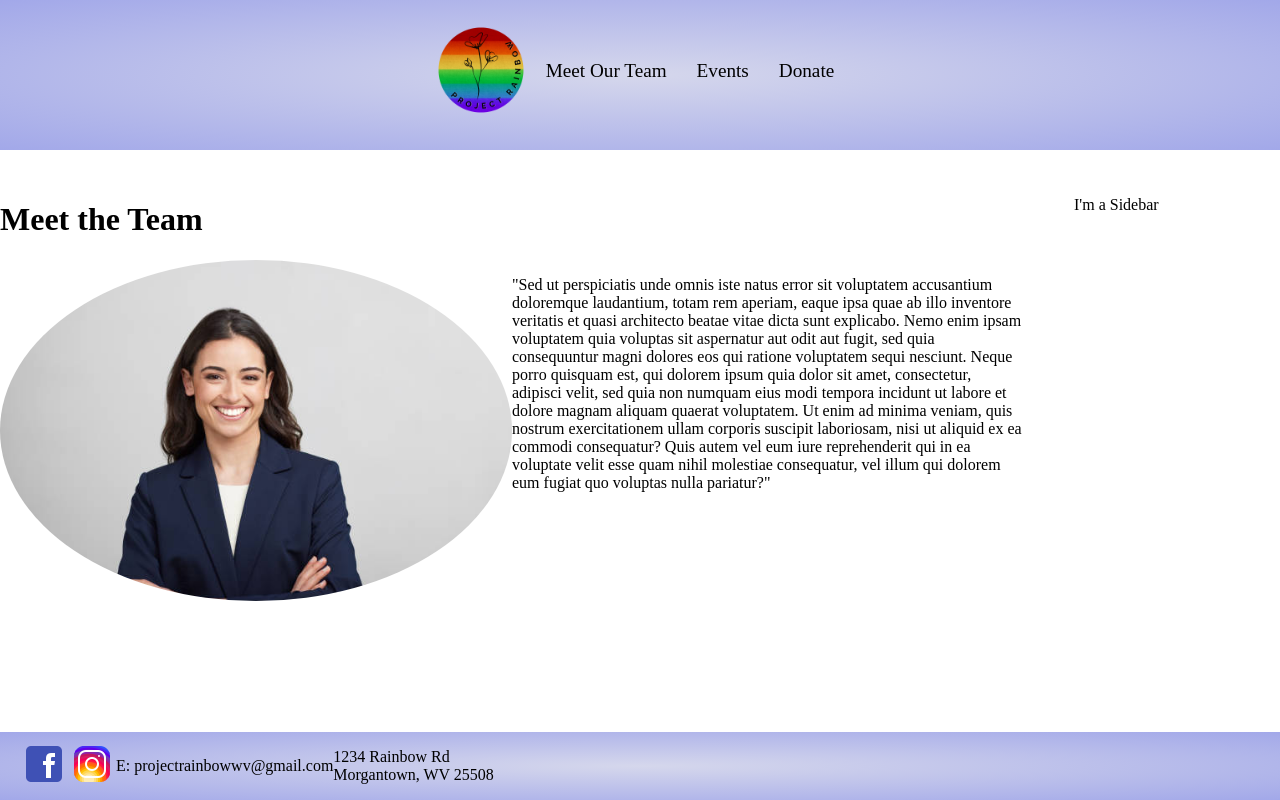
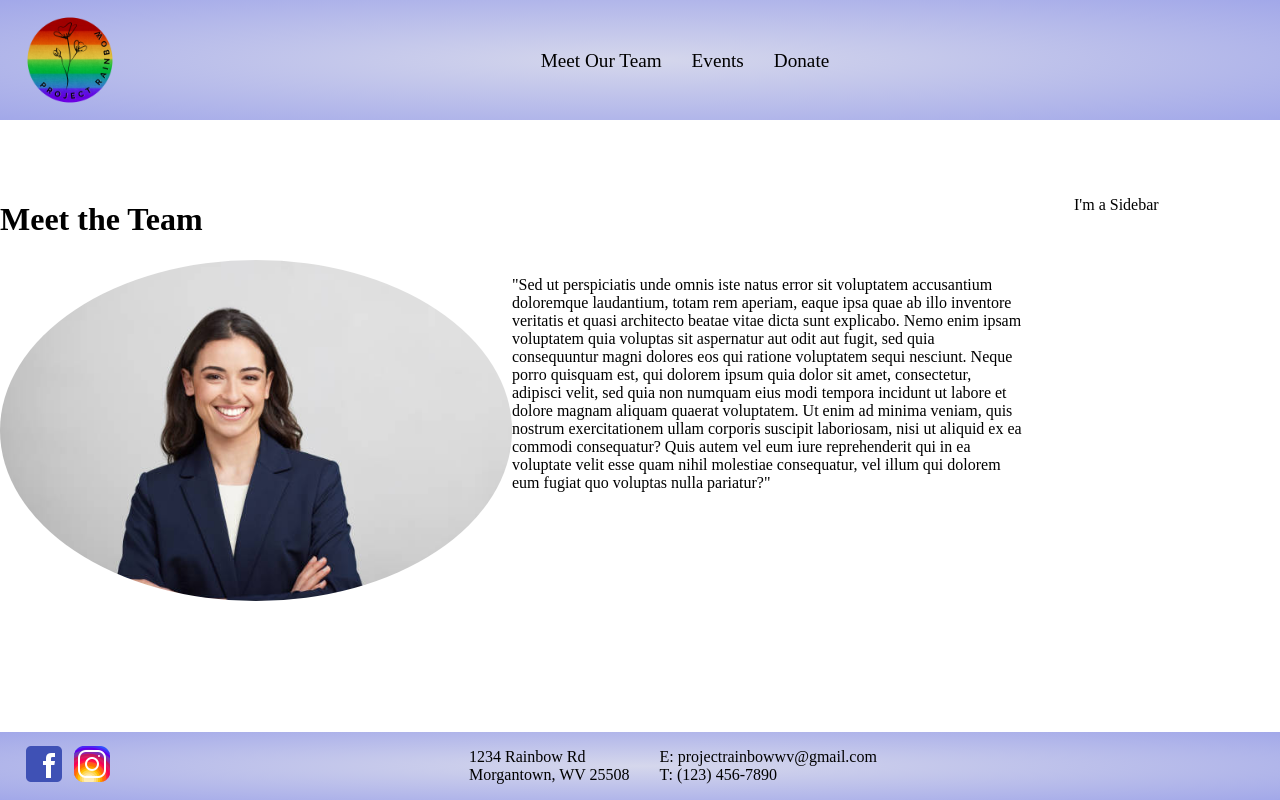
Before and after one commit to kjirles13/rainbow-project, a Next.js app: page /about in a window 1280 px wide. Built offline with nearby package versions, Linux system fonts and the light colour scheme.

Commit message:
Formatting for Navbar and Footer

```diff
--- a/src/components/footer.tsx
+++ b/src/components/footer.tsx
@@ -8,16 +8,18 @@ export default function Footer() {
         <div className={styles.wrapper}>
             <div className={styles.icons}>
                 <a href="https://www.facebook.com/people/Project-Rainbow/100088104047306/" target="_blank" >
-                    <img src={facebook.src} alt="Facebook"/>
+                    <img src={facebook.src} alt="Facebook" />
                 </a>
                 <a href="https://www.instagram.com/project_rainbow_wv/" target="_blank">
                     <img src={instagram.src} alt="Instagram" />
                 </a>
             </div>
-            <p> E: projectrainbowwv@gmail.com</p>
-            <p> 1234 Rainbow Rd <br />
-                Morgantown, WV 25508 <br />
-            </p>
+            <div className={styles.contact}>
+                <p className={styles.elements}> 1234 Rainbow Rd <br />
+                    Morgantown, WV 25508 <br />
+                </p>
+                <p className={styles.elements}> E: projectrainbowwv@gmail.com <br />T: (123) 456-7890</p>
+            </div>
         </div>
     )
 }
--- a/src/components/navbar.tsx
+++ b/src/components/navbar.tsx
@@ -8,10 +8,10 @@ export default function Navbar() {
     return (
         <>
             <div className={styles["nav-container"]}>
-                <nav className={styles["nav-pages"]}>
                 <div onClick={() => router.push('/')}>
                     <img src={logo.src} alt="Project Rainbow Logo" className={styles.logo} />
                 </div>
+                <nav className={styles["nav-pages"]}>
                     <div className={styles.page} onClick={() => router.push('/about')}>
                         <a>Meet Our Team</a>
                     </div>
--- a/src/pages/index.tsx
+++ b/src/pages/index.tsx
@@ -1,5 +1,4 @@
 import React from 'react';
-import Banner from '../components/banner';
 import styles from '../styles/Home.module.css';
 
 export default function Home() {
--- a/src/styles/Footer.module.css
+++ b/src/styles/Footer.module.css
@@ -1,13 +1,3 @@
-/* <div style={{display: 'flex', alignItems: 'center', backgroundImage: 'radial-gradient(rgb(213, 215, 236), rgb(162, 168, 233))'}}>
-        <div style={{display: 'flex'}}>
-            <img src={facebook.src} alt="Facebook" style={{width: '30px'}}/>
-        </div>
-        <p> E: projectrainbowwv@gmail.com</p>
-        <p> 1234 Rainbow Rd <br />
-            Morgantown, WV 25508 <br />
-        </p>
-        </div> */
-
 .wrapper {
     display: flex;
     align-items: center;
@@ -16,6 +6,14 @@
     padding-right: 20px;
 }
 
-.icons {
+.elements {
     align-items: center;
+    padding-right: 30px
 }
+
+.contact {
+    display: flex;
+    justify-content: center;
+    align-items: center;
+    flex-grow: 2;
+}
--- a/src/styles/NavBar.module.css
+++ b/src/styles/NavBar.module.css
@@ -1,7 +1,7 @@
 .nav-container {
     display: flex;
     flex-direction: row;
-    height: 150px;
+    height: 120px;
     width: 100%;
     margin-left: 0px;
     padding-left: 0px;
@@ -16,11 +16,12 @@
     justify-content: center;
     align-content: center;
     font-size: 1.2rem;
+    flex-grow: 2;
 }
 
 .page {
     display: inline-block;
-    margin: 60px 15px 0px 15px;
+    margin: 50px 30px 0px 0px;
 }
 
 .nav-pages a:hover {
@@ -31,10 +32,11 @@
 .logo {
     width: 100px;
     height: 100px;
-    margin-top: 20px;
+    margin-top: 10px;
+    padding-left: 20px;
 }
 
 .logo:hover {
     cursor: pointer;
-    transform: scale(1.2);
+    /* transform: scale(1.2); */
 }
```
Lines whose indentation alone changed are shown as unchanged.
